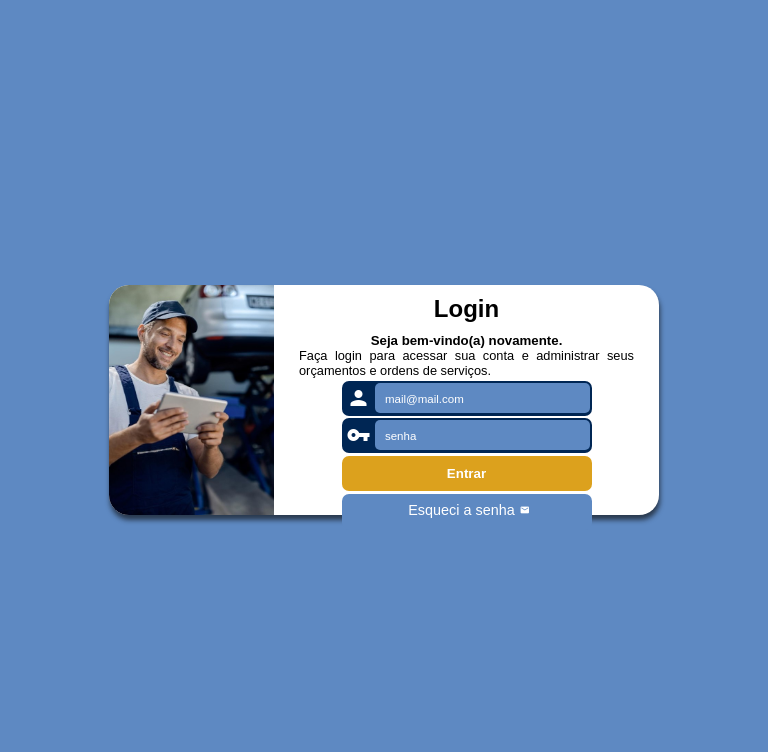
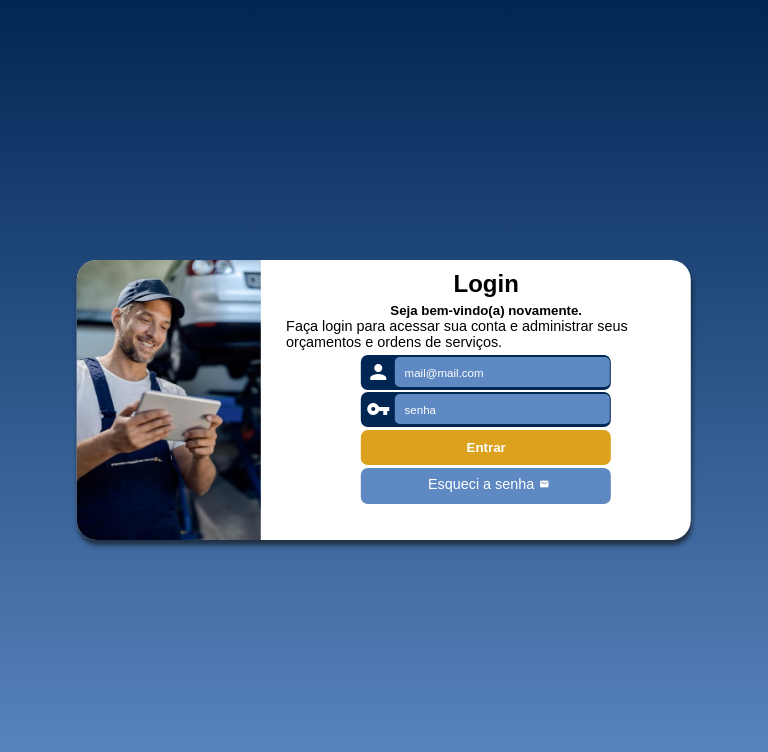
Before and after one commit to juliojrdatadev/projeto-login, a plain HTML site: page index.html in a window 768 px wide. Drawn offline with Linux system fonts and the light colour scheme.

Commit message:
update projeto

```diff
--- a/estilos/media-query.css
+++ b/estilos/media-query.css
@@ -10,10 +10,15 @@ Desktops = de 992px até 1200px
 Telas Grandes = acima de 1200px
 _______________________________ */
 
-@media screen and (min-width: 600px) {
+@media screen and (min-width: 768px) and (max-width: 992px) { /* tablet */
+
+    *{
+        margin: 0px;
+        padding: 0px;
+    }
 
     html, body {
-        background-image: linear-gradient(#002654 #0c0c0ca2 to bottom);
+        background-image: linear-gradient(to bottom, #002654, #5E89C2);
         width: 100vw;
         height: 100vh;
     }
@@ -25,8 +30,8 @@ _______________________________ */
         transform: translate(-50%, -50%);
         background-color: white;
         border-radius: 20px;
-        width: 550px;
-        height: 230px;
+        width: 80vw ;
+        height: 280px;
         box-shadow: 1px 5px 5px #0c0c0ca2;
     }
 
@@ -41,5 +46,31 @@ _______________________________ */
     div#formulario {
         position: absolute;
         left: 30%;
+        width: 70%;
+    }
+
+    h1 {
+        text-align: center;
+        margin-bottom: 5px;
+    }
+
+    h5 {
+        text-align: center;
+    }
+
+    p {
+        position: relative;
+        text-align: left;
+        margin-bottom: 5px;
     }
 }
+
+@media screen and (min-width: 992px) and (max-width: 1200px) { /* desktop */
+
+    html, body {
+        background-color: white ;
+        width: 100vw;
+        height: 100vh;
+    }
+
+}
--- a/estilos/style.css
+++ b/estilos/style.css
@@ -52,8 +52,9 @@ h1 {
 h5 {
     text-align: center;
 }
+
 p {
-    font-size: 0.8em;
+    font-size: 0.9em;
     text-align: justify;
     padding-left: 15px;
     padding-right: 15px;
```
